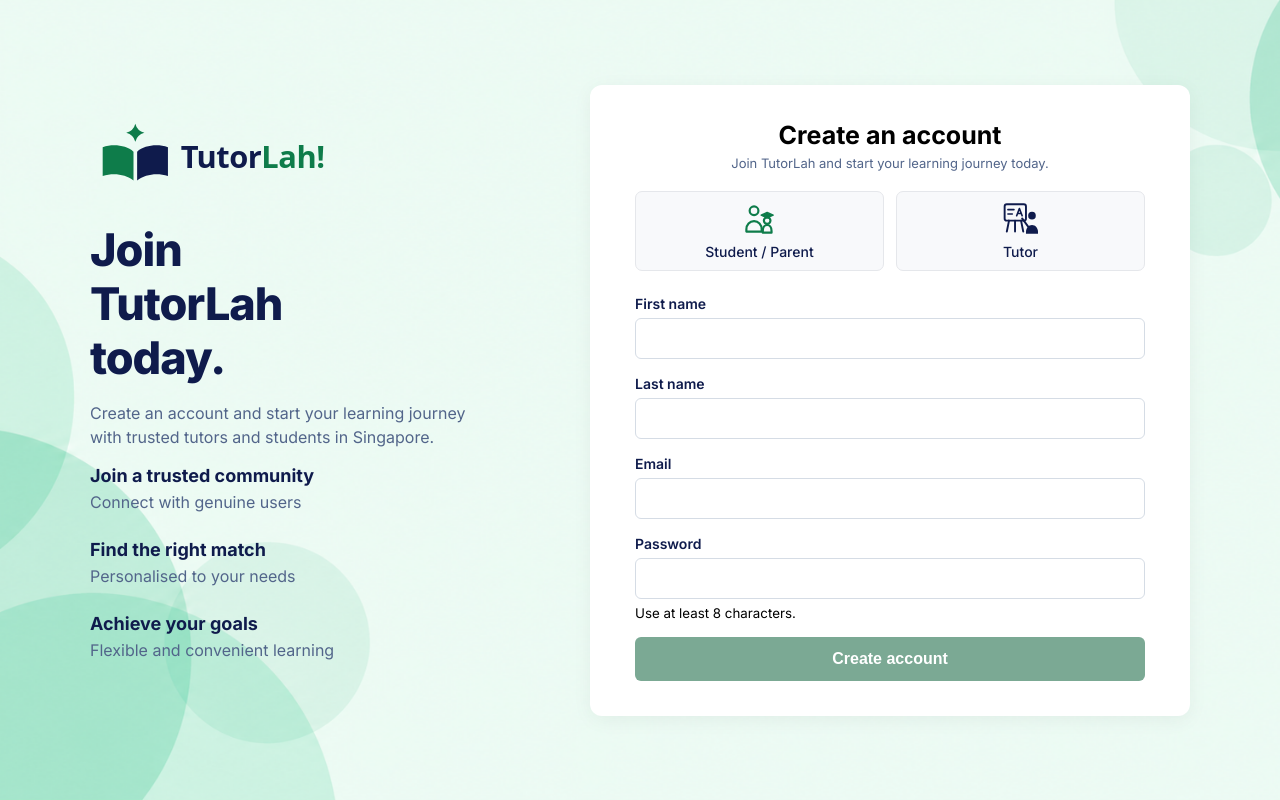
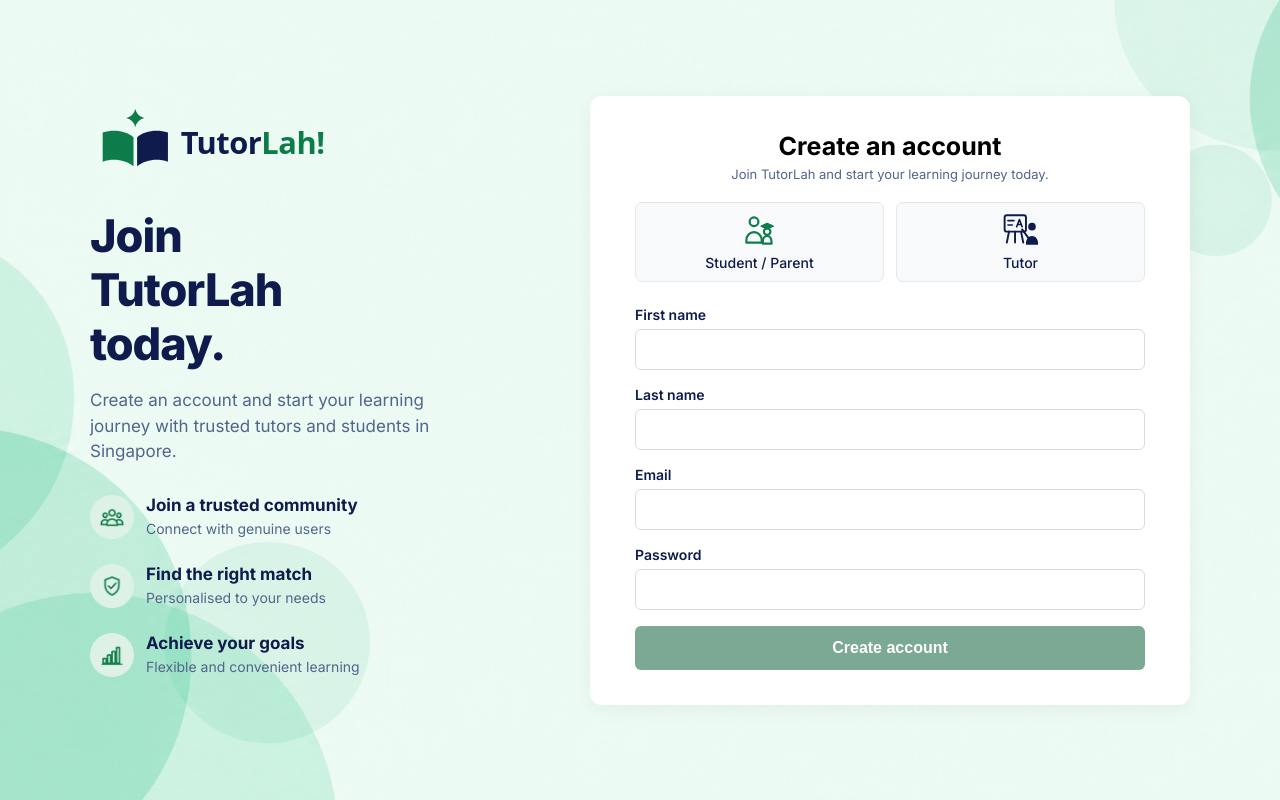
Before and after one commit to jyunwey/tutorlah, a Vue app: page /register in a window 1280 px wide. Built offline with nearby package versions, Linux system fonts and the light colour scheme.

Commit message:
Improve signup UI and prepare for role-based routing

```diff
--- a/src/components/AuthLayout.vue
+++ b/src/components/AuthLayout.vue
@@ -8,7 +8,8 @@
       <slot name="branding"></slot>
     </section>
 
-    <section class="auth-content">
+    <section
+      class="auth-content">
       <slot></slot>
     </section>
   </main>
@@ -61,26 +62,45 @@
 }
 
 .auth-branding :deep(p) {
-  font-size: 16px;
+  font-size: 17px;
   line-height: 1.5;
   color: #52658a;
+  margin-bottom: 30px;
 }
 
 .auth-branding :deep(.feature) {
   display: flex;
-  flex-direction: column;
-  gap: 4px;
+  flex-direction: row;
+  align-items: center;
+  gap: 12px;
   margin-bottom: 25px;
 }
 
-.auth-branding :deep(.feature h4) {
-  font-size: 18px;
+.auth-branding :deep(.feature-icon) {
+  width: 44px;
+  height: 44px;
+  object-fit: contain;
+}
+
+.auth-branding :deep(.feature-text) {
+  display: flex;
+  flex-direction: column;
+  gap: 4px;
+  min-width: 0;
+}
+
+.auth-branding :deep(.feature-text h4) {
+  font-size: 17px;
   font-weight: 700;
   color: #0F1B4C;
+  margin: 0;
 }
 
-.auth-branding :deep(.feature h4),
-.auth-branding :deep(.feature p) {
+.auth-branding :deep(.feature-text p) {
+  font-size: 14px;
+  font-weight: 400;
+  line-height: 1.4;
+  color: #52658a;
   margin: 0;
 }
 
--- a/src/router/index.js
+++ b/src/router/index.js
@@ -2,6 +2,8 @@ import RegisterView from
   "../views/RegisterView.vue";
 import FindTutorsView from
   "../views/FindTutorsView.vue";
+//import HomeView from "../views/HomeView.vue";
+//import TutorSetupView from "../views/TutorSetupView.vue";
 
 import { createRouter, createWebHistory } from 'vue-router'
 
--- a/src/services/auth.js
+++ b/src/services/auth.js
@@ -82,7 +82,7 @@ export async function registerUser({
         firstName: cleanFirstName,
         lastName: cleanLastName,
         email: user.email,
-        onboardingComplete: false,
+        onboardingComplete: role === "student",
         createdAt: serverTimestamp(),
         updatedAt: serverTimestamp(),
       }
--- a/src/style.css
+++ b/src/style.css
@@ -15,5 +15,4 @@ body,
 
 body {
   font-family: 'Inter', Arial, sans-serif;
-  color: black;
 }
--- a/src/views/RegisterView.vue
+++ b/src/views/RegisterView.vue
@@ -5,6 +5,10 @@ import { ref, computed } from "vue";
 import {
   registerUser,
 } from "../services/auth.js";
+
+//import { useRouter } from "vue-router";
+
+//const router = useRouter();
 
 const firstName = ref("");
 const lastName = ref("");
@@ -16,12 +20,23 @@ const message = ref("");
 const messageType = ref("");
 const isSubmitting = ref(false);
 
+const isEmailValid = computed(() => {
+  return /^[^\s@]+@[^\s@]+\.[^\s@]+$/.test(email.value.trim());
+});
+
+const isPasswordValid = computed(() => {
+  return (
+    password.value.length >= 8
+  );
+});
+
 const isFormValid = computed(() => {
   return (
     firstName.value.trim() !== "" &&
     lastName.value.trim() !== "" &&
-    /^[^\s@]+@[^\s@]+\.[^\s@]+$/.test(email.value.trim()) &&
-    password.value.length >= 8
+    isEmailValid.value &&
+    isPasswordValid.value &&
+    ["student", "tutor"].includes(role.value)
   );
 });
 
@@ -52,11 +67,13 @@ async function handleRegistration() {
 
     messageType.value = "success";
 
-    firstName.value = "";
-    lastName.value = "";
-    email.value = "";
-    password.value = "";
-    role.value = "";
+    /*
+    if (role.value === "student") {
+      await router.push("/home");
+    } else if (role.value === "tutor") {
+      await router.push("/tutor-setup");
+    }
+    */
   } catch (error) {
     console.error(
       "Registration failed:",
@@ -113,18 +130,30 @@ async function handleRegistration() {
       </p>
 
       <div class="feature">
+        <img src="/signup/icon-community.png" alt="" class="feature-icon" />
+
+        <div class="feature-text">
           <h4>Join a trusted community</h4>
           <p>Connect with genuine users</p>
         </div>
+      </div>
 
       <div class="feature">
+        <img src="/signup/icon-match.png" alt="" class="feature-icon" />
+
+        <div class="feature-text">
           <h4>Find the right match</h4>
           <p>Personalised to your needs</p>
         </div>
+      </div>
 
       <div class="feature">
+        <img src="/signup/icon-goals.png" alt="" class="feature-icon" />
+
+        <div class="feature-text">
           <h4>Achieve your goals</h4>
           <p>Flexible and convenient learning</p>
+        </div>
       </div>
     </template>
 
@@ -201,6 +230,12 @@ async function handleRegistration() {
           autocomplete="email"
           required
         />
+        <small
+          v-if="email && !isEmailValid"
+          class="validation-error"
+        >
+          Please enter a valid email address.
+        </small>
       </div>
 
       <div class="form-field">
@@ -217,8 +252,11 @@ async function handleRegistration() {
           required
         />
 
-        <small>
-          Use at least 8 characters.
+        <small
+          v-if="password && !isPasswordValid"
+          class="validation-error"
+        >
+          Password must have at least 8 characters.
         </small>
       </div>
 
@@ -366,4 +404,9 @@ select {
 .form-message.loading {
   color: #52658a;
 }
+
+.validation-error {
+  color: #d32f2f;
+  font-size: 12px;
+}
 </style>
```
Lines whose indentation alone changed are shown as unchanged.
